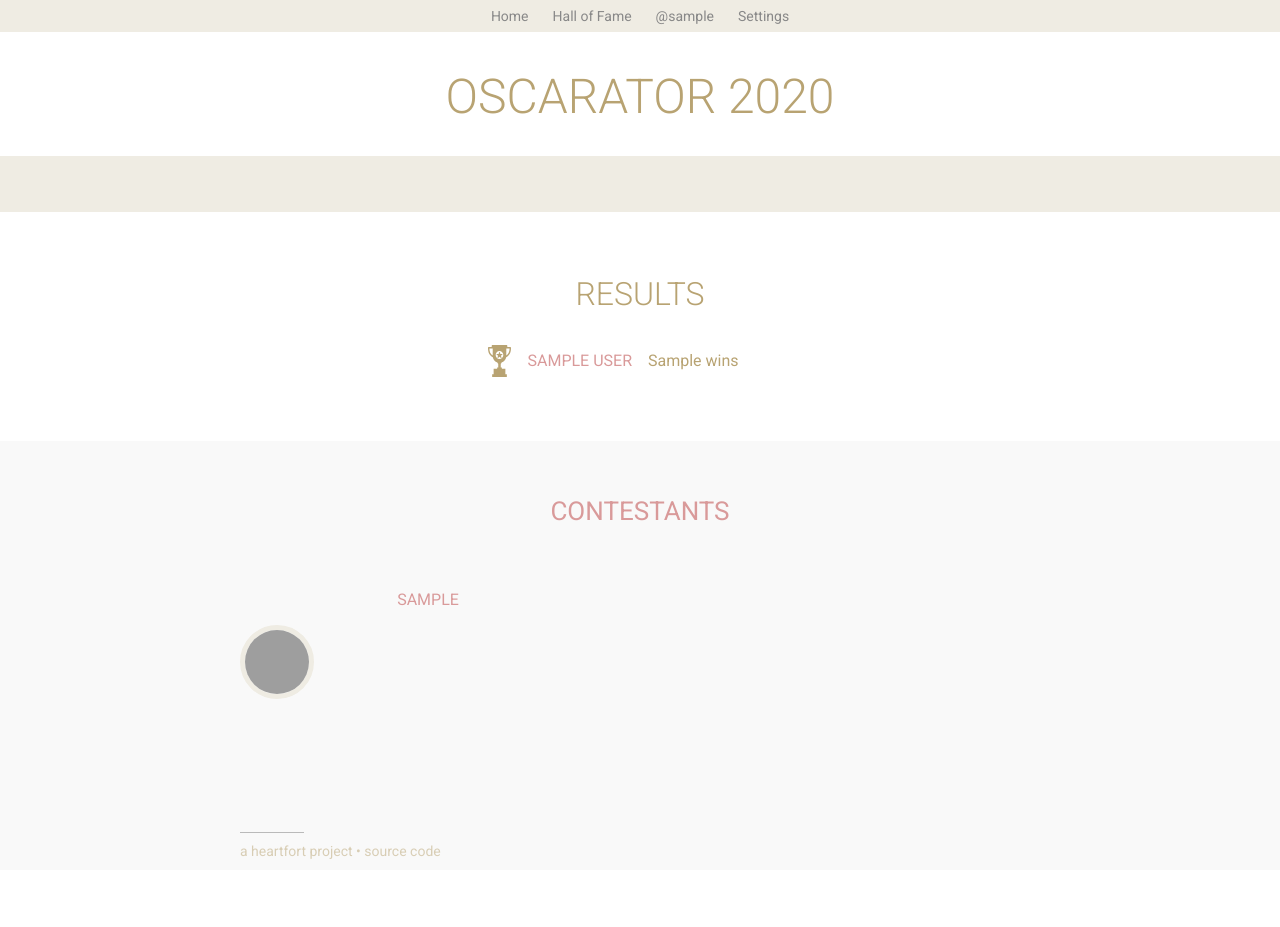
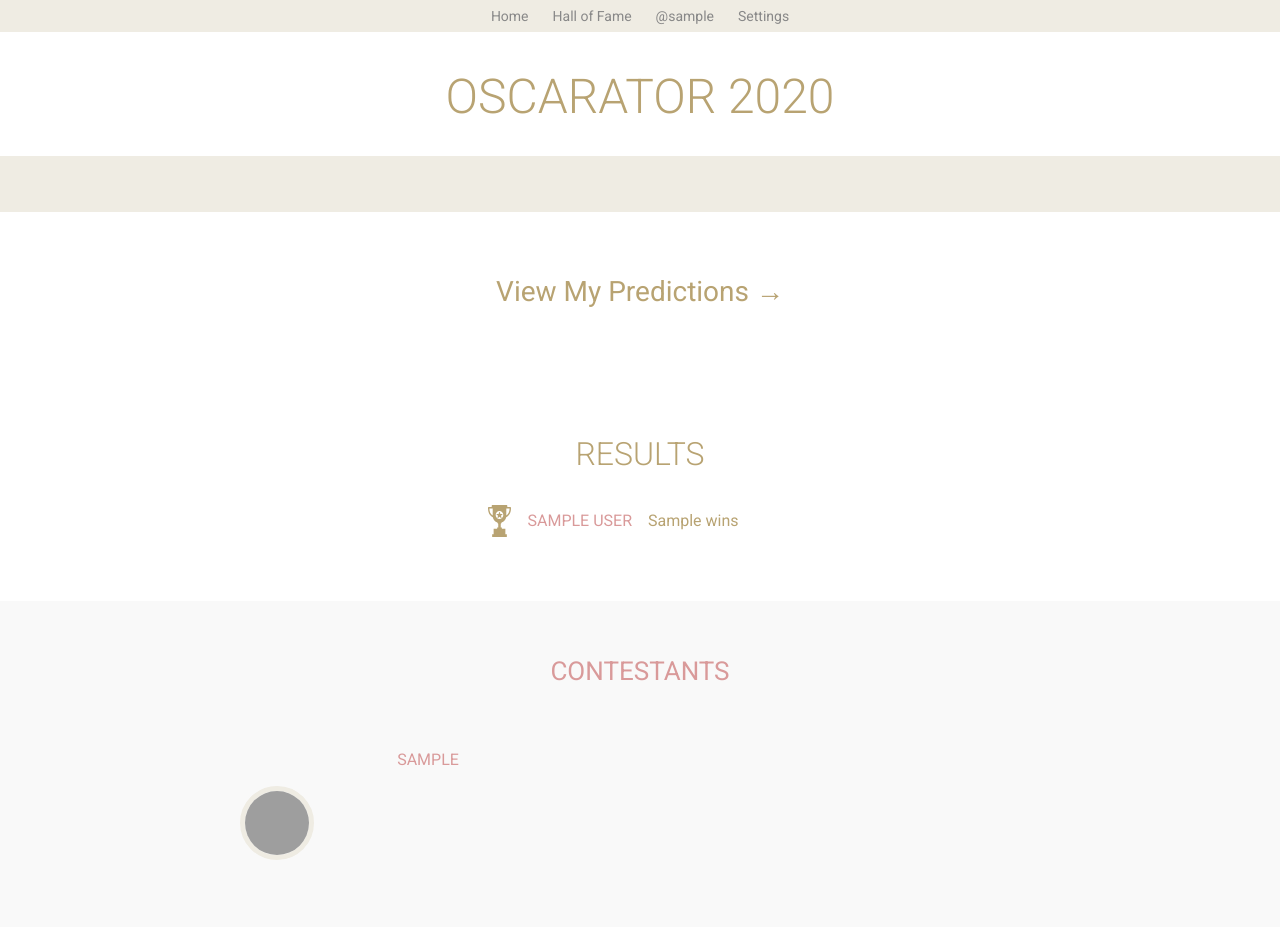
Before and after one commit to sirodoht/oscarator.com, a Django app: template main/templates/main/index.html in a window 1280 px wide. Shown: the top 927 px of the page. Before the commit the page ends 859 px from the top, so only its background shows below. Run offline with Django 3.2, Linux system fonts and the light colour scheme; a user stored in the database is signed in; tables that the repository leaves empty hold one stand-in row (values such as "Sample post"); the template is opened without the code that fills it: most values are stand-ins (such as "Sample title", 1, 10 or a date in 2020); grey boxes are pictures that could not be loaded.

Commit message:
add view my predictions link

```diff
--- a/main/templates/main/index.html
+++ b/main/templates/main/index.html
@@ -4,17 +4,17 @@
 
 {% block content %}
 
-{% if voting_enabled %}
-
-{% if request.user.is_authenticated and user_vote_count == 0 %}
+{% if request.user.is_authenticated %}
 <div class="cta">
-    <a href="{% url 'main:user' request.user %}">Make your picks &rarr;</a>
-</div>
-{% elif request.user.is_authenticated and user_vote_count < 24 %}
-<div class="cta">
-    <a href="{% url 'main:user' request.user %}">Make your picks &rarr;</a>
+    {% if voting_enabled and user_vote_count < 24 %}
+        <a href="{% url 'main:user' request.user %}">Make your picks &rarr;</a>
+    {% else %}
+        <a href="{% url 'main:user' request.user %}">View My Predictions &rarr;</a>
+    {% endif %}
 </div>
 {% endif %}
+
+{% if voting_enabled %}
 
 {% else %}
 <section class="results">
```
